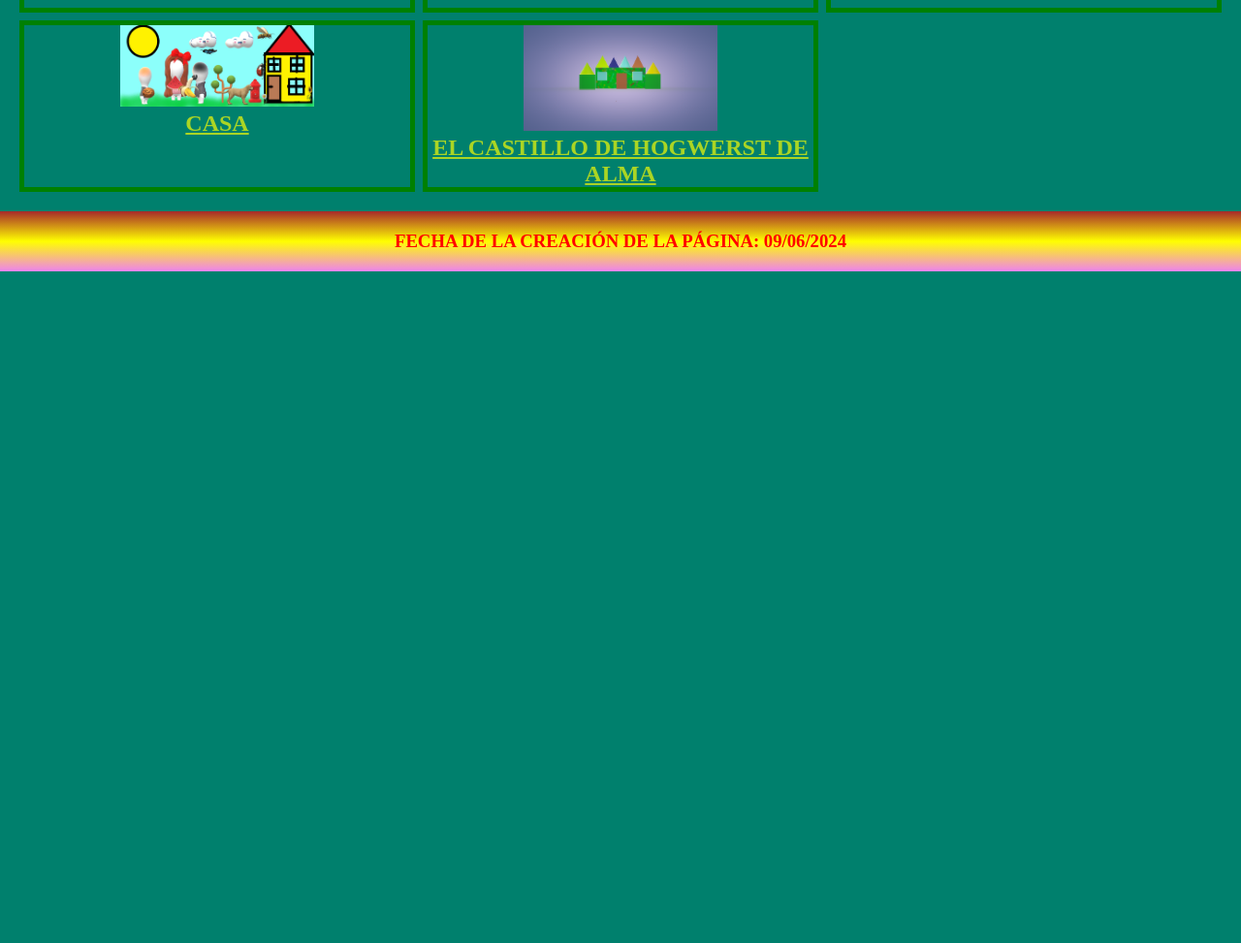
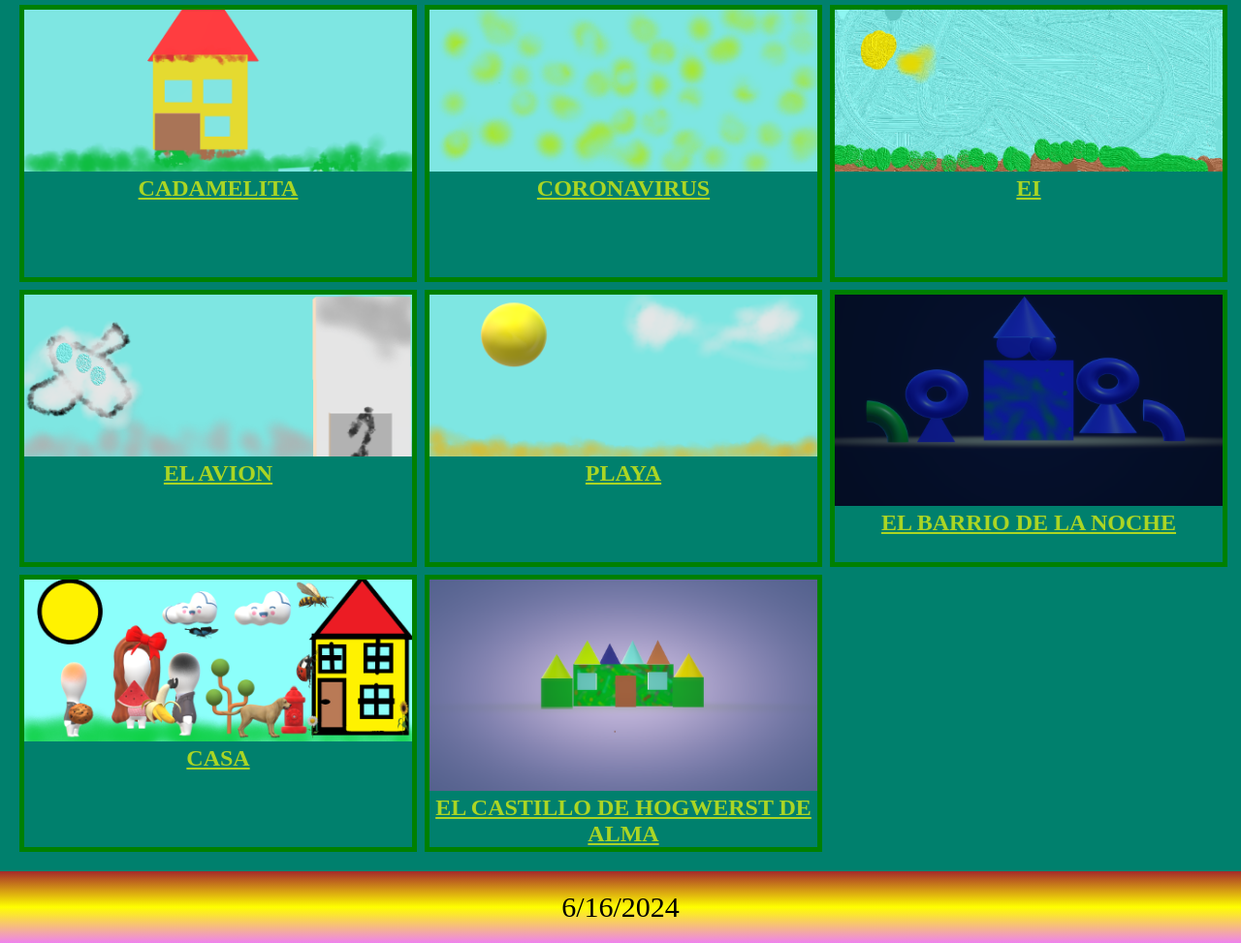
Before and after one commit to MartinMatarrese/DIBUJOS-DE-ALMA, a plain HTML site: page index.html in a window 1280 px wide. Shown: the part 960-1933 px from the top of the page at 97% size. Before the commit the page ends 1240 px from the top, so only its background shows below. Drawn offline with Linux system fonts and the light colour scheme.

Commit message:
Agregue fecha

```diff
--- a/css/estilo.css
+++ b/css/estilo.css
@@ -9,13 +9,16 @@ h1{
 }
 body{
     background-color: rgb(0, 128, 109);
+   p{
+    font-size: 30px;
+   }
 }
 h2{
     color: rgba(255, 255, 0, 0.667);
     text-decoration: underline;
 }
 img{
-    width: 200px;
+    width: 400px;
 }
 main{
     padding: 20px;
--- a/index.html
+++ b/index.html
@@ -11,6 +11,9 @@
         <h1>
             DIBUJOS DE ALMA
         </h1>
+        <h2>
+            FECHA DE CREACIÓN DE LA PÁGINA: 09/06/2024
+        </h2>
     </header>
     <main>
         <div class="paint">
@@ -118,10 +121,7 @@
             </div>
         </div>
     </main>
-    <footer>
-        <h3>
-            FECHA DE LA CREACIÓN DE LA PÁGINA: 09/06/2024
-        </h3>
-    </footer>
+    <footer></footer>
+    <script src="js/fecha.js"></script>
 </body>
 </html>
--- /dev/null
+++ b/js/fecha.js
@@ -0,0 +1,5 @@
+const footer = document.getElementsByTagName('footer');
+const fecha = new Date().toLocaleDateString();
+const parrafoFooter = document.createElement('p');
+footer[0].appendChild(parrafoFooter);
+parrafoFooter.innerHTML = fecha;
```
